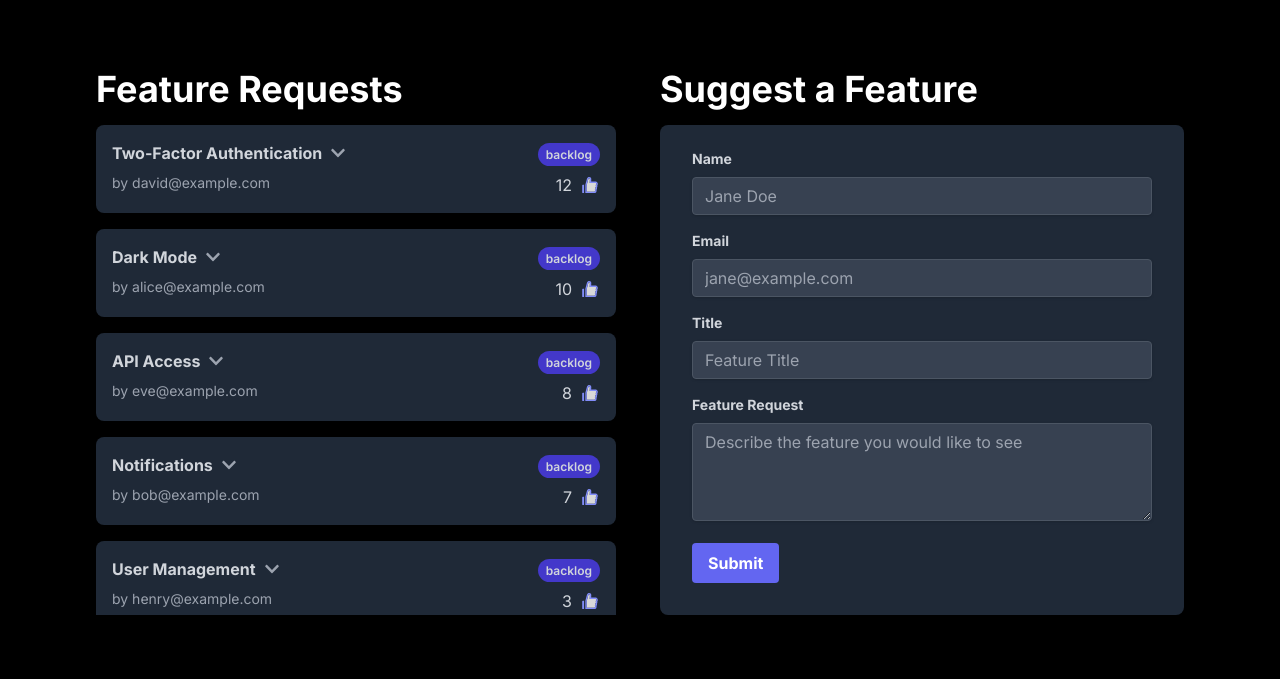
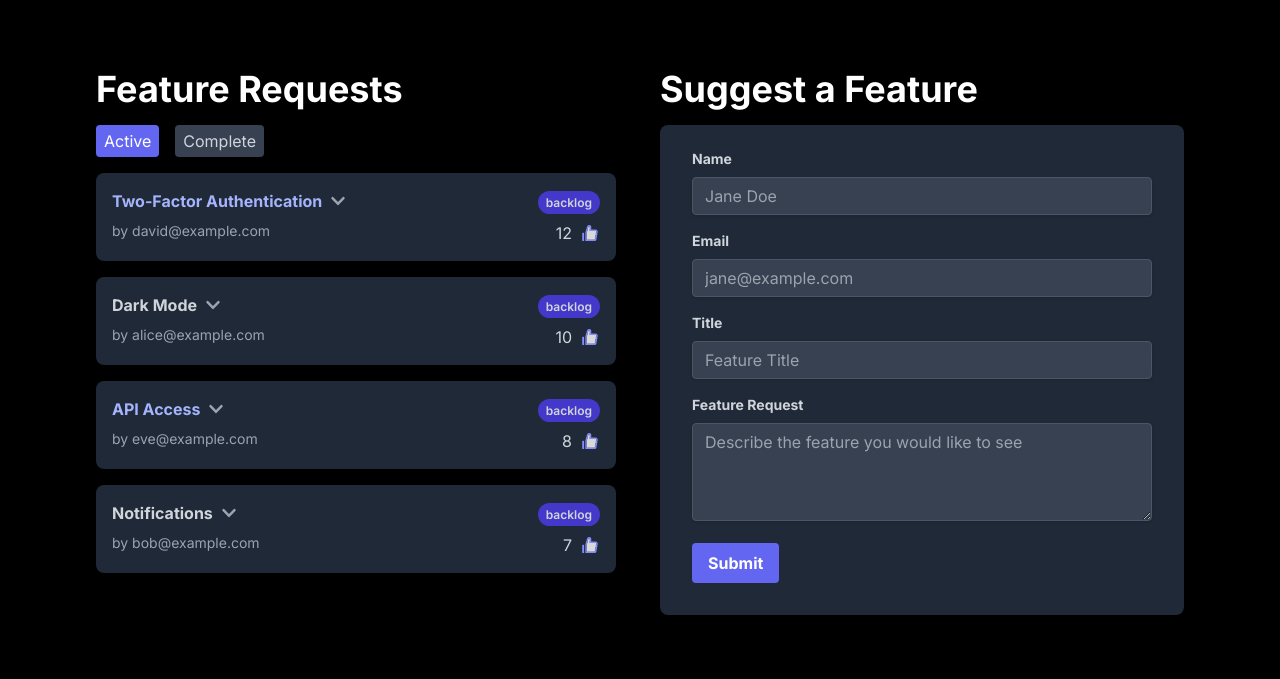
Before and after one commit to promptengineers-ai/website, a Next.js app: page / in a window 1280 px wide. Shown: the part 1280-1959 px from the top of the page. Built offline with nearby package versions, Linux system fonts and the light colour scheme.

Commit message:
Completed tabs

```diff
--- a/src/sections/SuggestionSection.tsx
+++ b/src/sections/SuggestionSection.tsx
@@ -1,4 +1,5 @@
 "use client";
+import { link } from "fs";
 import { useState } from "react";
 import { AiTwotoneLike } from "react-icons/ai";
 import { FaChevronDown, FaChevronUp } from "react-icons/fa";
@@ -15,6 +16,7 @@ const SuggestionSection = () => {
       upvotes: 10,
       status: "backlog",
       enabled: true,
+      link: null,
     },
     {
       id: 2,
@@ -25,6 +27,7 @@ const SuggestionSection = () => {
       upvotes: 7,
       status: "backlog",
       enabled: true,
+      link: null,
     },
     {
       id: 3,
@@ -36,6 +39,7 @@ const SuggestionSection = () => {
       upvotes: 5,
       status: "backlog",
       enabled: false,
+      link: "https://github.com/ryaneggz",
     },
     {
       id: 4,
@@ -46,6 +50,7 @@ const SuggestionSection = () => {
       upvotes: 12,
       status: "backlog",
       enabled: true,
+      link: "https://github.com/ryaneggz",
     },
     {
       id: 5,
@@ -57,6 +62,7 @@ const SuggestionSection = () => {
       upvotes: 8,
       status: "backlog",
       enabled: true,
+      link: "https://github.com/ryaneggz",
     },
     {
       id: 6,
@@ -68,6 +74,7 @@ const SuggestionSection = () => {
       upvotes: 3,
       status: "backlog",
       enabled: false,
+      link: "https://github.com/ryaneggz",
     },
     {
       id: 7,
@@ -79,6 +86,7 @@ const SuggestionSection = () => {
       upvotes: 3,
       status: "backlog",
       enabled: false,
+      link: "https://github.com/ryaneggz",
     },
     {
       id: 8,
@@ -88,8 +96,9 @@ const SuggestionSection = () => {
       feature:
         "Implement user management features for improved user experience.",
       upvotes: 3,
-      status: "backlog",
+      status: "complete",
       enabled: true,
+      link: "https://github.com/ryaneggz",
     },
   ]);
   const [upvoteDisabled, setUpvoteDisabled] = useState(false);
@@ -100,6 +109,7 @@ const SuggestionSection = () => {
   const [expandedFeatures, setExpandedFeatures] = useState<Set<number>>(
     new Set(),
   );
+  const [selectedTab, setSelectedTab] = useState("active");
 
   const handleSubmit = (e: any) => {
     e.preventDefault();
@@ -125,7 +135,6 @@ const SuggestionSection = () => {
       alert("You can only upvote once every 10 seconds.");
       return;
     }
-
     setFeatures(
       features.map((feature: any) =>
         feature.id === id
@@ -133,7 +142,6 @@ const SuggestionSection = () => {
           : feature,
       ),
     );
-
     setUpvoteDisabled(true);
     setTimeout(() => {
       setUpvoteDisabled(false);
@@ -152,6 +160,12 @@ const SuggestionSection = () => {
     });
   };
 
+  const filteredFeatures = features.filter((feature) =>
+    selectedTab === "active"
+      ? feature.status !== "complete"
+      : feature.status === "complete",
+  );
+
   return (
     <div id="features" className="bg-black py-20">
       <div className="container mx-auto px-6 md:px-24">
@@ -160,8 +174,22 @@ const SuggestionSection = () => {
             <h3 className="mb-4 text-4xl font-bold text-white">
               Feature Requests
             </h3>
-            <ul className="max-h-[490px] overflow-y-auto overflow-x-hidden pr-1">
-              {features
+            <div className="mb-4 flex space-x-4">
+              <button
+                onClick={() => setSelectedTab("active")}
+                className={`rounded px-2 py-1 ${selectedTab === "active" ? "bg-indigo-500 text-white" : "bg-gray-700 text-gray-300"}`}
+              >
+                Active
+              </button>
+              <button
+                onClick={() => setSelectedTab("complete")}
+                className={`rounded px-2 py-1 ${selectedTab === "complete" ? "bg-green-500 text-white" : "bg-gray-700 text-gray-300"}`}
+              >
+                Complete
+              </button>
+            </div>
+            <ul className="max-h-[445px] overflow-y-auto overflow-x-hidden pr-1">
+              {filteredFeatures
                 .filter((feature) => feature.enabled)
                 .sort((a, b) => b.upvotes - a.upvotes)
                 .map((feature) => (
@@ -172,9 +200,21 @@ const SuggestionSection = () => {
                     <div className="flex items-start justify-between">
                       <div className="w-10/12">
                         <div className="flex items-center">
+                          {feature.link ? (
+                            <a
+                              href={feature.link}
+                              target="_blank"
+                              rel="noopener noreferrer"
+                              title={feature.link}
+                              className={`font-bold hover:underline ${feature.status === "complete" ? "text-green-400" : "text-indigo-300"}`}
+                            >
+                              {feature.title}
+                            </a>
+                          ) : (
                             <p className="font-bold text-gray-300">
                               {feature.title}
                             </p>
+                          )}
                           <button
                             onClick={() => toggleDescription(feature.id)}
                             className="ml-2 text-gray-400 focus:outline-none"
@@ -196,9 +236,15 @@ const SuggestionSection = () => {
                         </p>
                       </div>
                       <div className="w-2/12 text-right">
+                        {feature.status === "backlog" ? (
                           <span className="rounded-full bg-indigo-700 px-2 py-1 text-xs font-semibold text-gray-300">
                             {feature.status}
                           </span>
+                        ) : (
+                          <span className="rounded-full bg-green-500 px-2 py-1 text-xs font-semibold text-gray-300">
+                            {feature.status}
+                          </span>
+                        )}
                         <div className="mt-2 flex flex-col items-end">
                           <div className="flex">
                             <p className="text-gray-300">{feature.upvotes}</p>
@@ -208,8 +254,9 @@ const SuggestionSection = () => {
                                 setTimeout(() => {}, 2000);
                               }}
                               className="ml-2 text-indigo-400"
+                              disabled={upvoteDisabled}
                             >
-                              <AiTwotoneLike size={20}/>
+                              <AiTwotoneLike size={20} />
                             </button>
                           </div>
                         </div>
```
Lines whose indentation alone changed are shown as unchanged.
